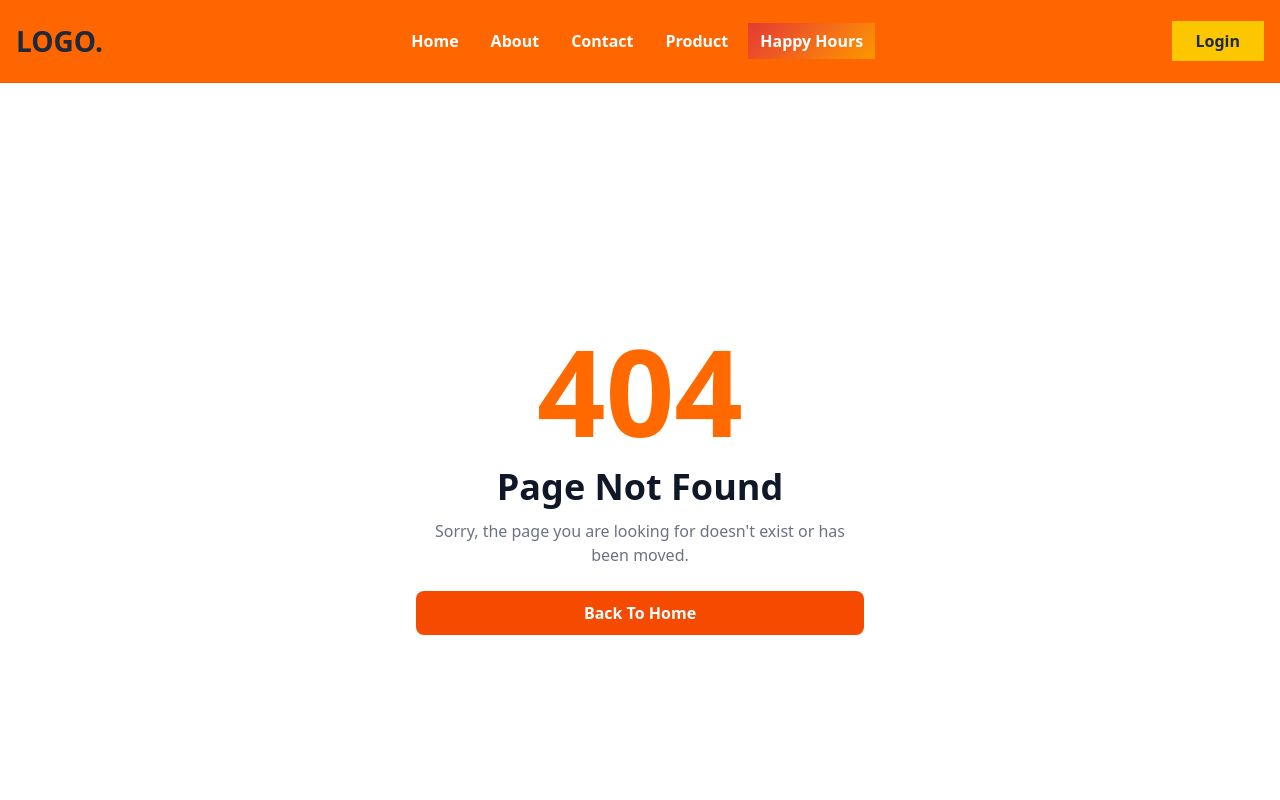
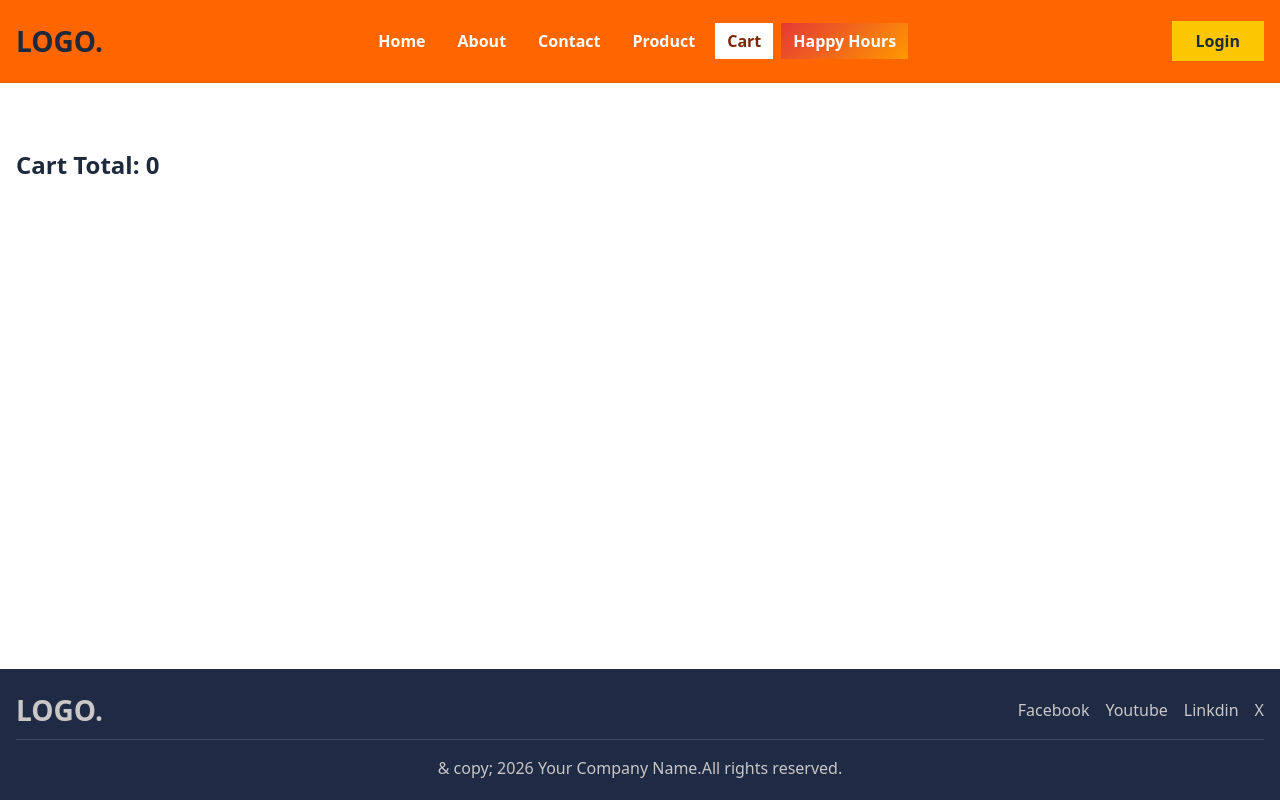
Before and after one commit to Tanvirahmed321110/react-test, a React (Vite) app: page /cart in a window 1280 px wide. Shown: the top 800 px of the page. Built offline with nearby package versions, Linux system fonts and the light colour scheme.

Commit message:
all done

```diff
--- a/src/components/BestCard.jsx
+++ b/src/components/BestCard.jsx
@@ -2,9 +2,12 @@ import { Link } from "react-router-dom";
 import '.././data/trendingItems'
 import Modal from "../components/Modal";
 import { useState } from "react";
+import { useDispatch } from "react-redux";
+import { addToCart } from "../features/cartSlice";
 
 function BestCard(props) {
     const [showModal, setShowModal] = useState(false);
+    const dispatch = useDispatch()
 
     return (
         <article className="best-card bg-white rounded-xl shadow-xl   transition-all duration-300 overflow-hidden group flex flex-col h-full">
@@ -70,6 +73,12 @@ function BestCard(props) {
                 <button onClick={() => {
                     setShowModal(true)
                     props.setCartTotal((prev) => prev + props.price)
+                    dispatch(addToCart({
+                        id: props.id,
+                        title: props.title,
+                        price: props.price,
+                        image: props.image
+                    }))
                 }}
                     className="mt-auto w-full card-btn  text-white text-md font-semibold py-2 rounded-lg transition-colors duration-200 active:scale-[0.98]">
                     Add to Cart
--- a/src/components/layout/Header/Nav.jsx
+++ b/src/components/layout/Header/Nav.jsx
@@ -8,6 +8,7 @@ export default function Nav() {
             <NavLink to="/about">About</NavLink>
             <NavLink to="/contact">Contact</NavLink>
             <NavLink to="/products">Product</NavLink>
+            <NavLink to="/cart">Cart</NavLink>
             <NavLink to="/happy-hour" className='happy-hours'>Happy Hours</NavLink>
         </nav>
     );
--- /dev/null
+++ b/src/pages/Cart/Cart.jsx
@@ -0,0 +1,22 @@
+import React from 'react'
+import { useDispatch, useSelector } from 'react-redux'
+
+function Cart() {
+    const items = useSelector((state) => state.cart.cartItems)
+    const dispatch = useDispatch()
+
+    // total
+    const total = items.reduce((sum, item) => sum + item.price * item.quantity, 0)
+
+    return (
+        <div className='section-gap'>
+            <div className="container">
+                <div>
+                    <h2 className='font-bold'>Cart Total: {total}</h2>
+                </div>
+            </div>
+        </div>
+    )
+}
+
+export default Cart
--- a/src/router/AppRouter.jsx
+++ b/src/router/AppRouter.jsx
@@ -10,6 +10,7 @@ import Category from "../pages/Category/Category";
 import Login from "../pages/Auth/Login";
 import NotFound from "../components/NotFound";
 import Register from "../pages/Auth/Register";
+import Cart from "../pages/Cart/Cart";
 
 export default function AppRouter() {
     return (
@@ -22,6 +23,7 @@ export default function AppRouter() {
                 <Route path="/products" element={<Products />} />
                 <Route path="/products/:id" element={<ProductDetails />} />
                 <Route path="/happy-hour" element={<Offer />} />
+                <Route path="/cart" element={<Cart />} />
 
                 <Route path="/login" element={<Login />} />
                 <Route path="/register" element={<Register />} />
```
